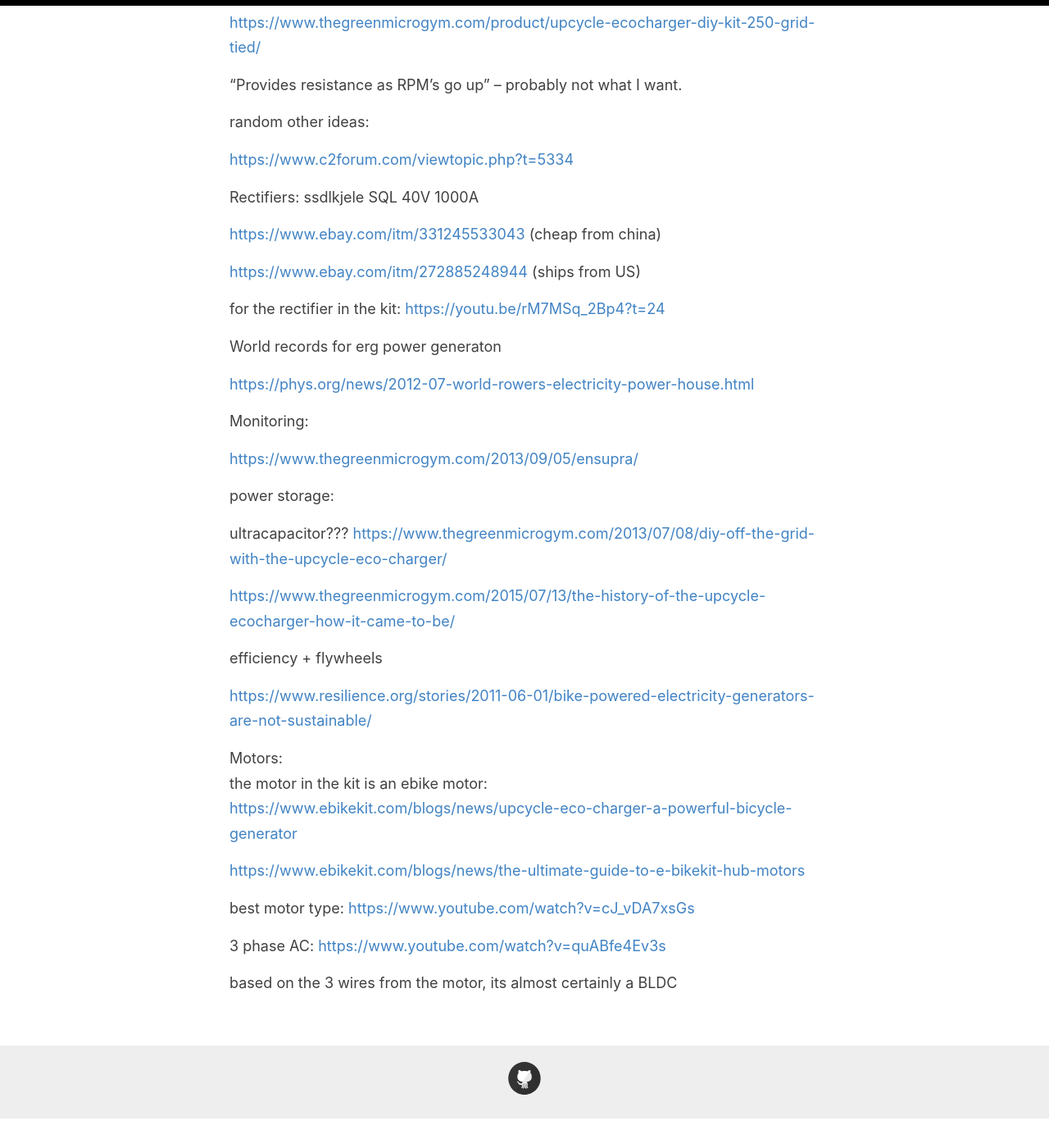
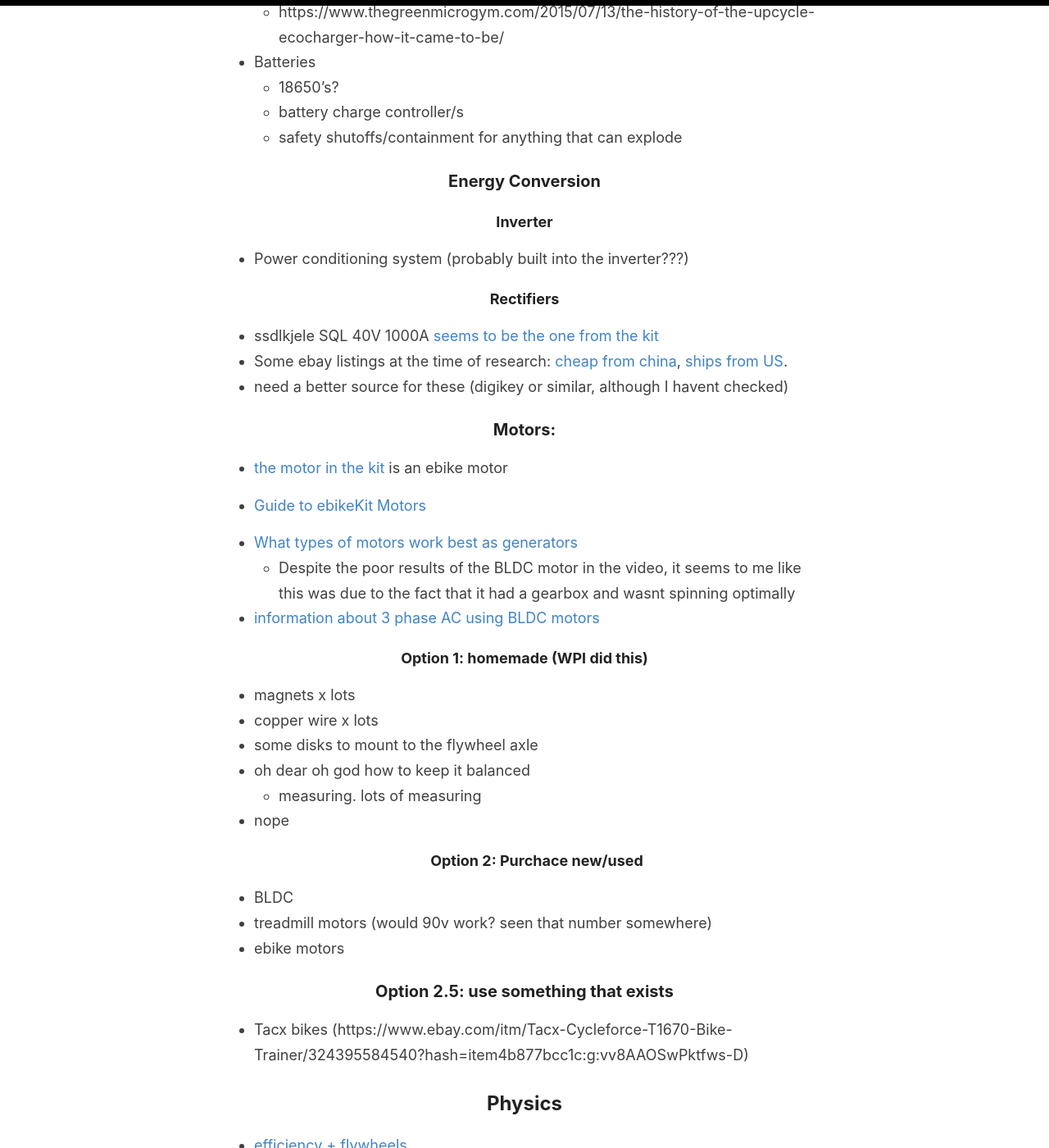
Before and after one commit to MoralCode/ErgPower, a Jekyll site: the page built from index.md, in a window 1280 px wide and 1400 px high, scrolled down 6058 px. Shown: the whole window at 82% size. Built offline with Jekyll 4.4.1, drawn with Linux system fonts in a browser that asks for light colours; comment, search, counter and statistics services are not loaded; our own code applies the rules of GitHub Pages for plain Markdown files; before the commit the page ends 7422 px from its top, so only the background shows below that; some of the changed text lies outside the part shown.

Commit message:
convert the research section into more proper markdown

```diff
--- a/index.md
+++ b/index.md
@@ -32,7 +32,9 @@ Not all of these phases may be taken to completion, but they represent the appro
           - How fast does an erg flywheel spin?
 
               - From the WPI paper: peaks at like 800 RPM (not clear if
-                this is absolute max though)
+                this is absolute max though). RPM ranged from 395 to 780 and angular velocity
+            ranged from 41.36 to 81.68 radians per second
+
               - Use an Optical tachometer and arduino to datalog it
                 (maybe there’s a better way and the data can be
                 crowdsourced)
@@ -79,7 +81,7 @@ Not all of these phases may be taken to completion, but they represent the appro
     resistance?
 
       - Constant force or no?
-
+  - what rpm/torque value is best for power generation?
   - How does the concept2 “watts” measurement compare to actual power
     generation? Is it heat watts vs energy watts?
 
@@ -93,6 +95,8 @@ Not all of these phases may be taken to completion, but they represent the appro
 
       - I think this depends on the motor as we’d need to match it’s
         RPM/torque for optimal output
+
+  - Is it possible/are there devices that exist to control the power draw on a motor digitally? (i.e. with an arduino?)
 
 ### Phase 2 – Basic Experiments
 
@@ -133,7 +137,8 @@ Not all of these phases may be taken to completion, but they represent the appro
       - Cover the fins?
 
   - How best to connect the motor to the flywheel?
-
+    - put gear-like teeth or some other grippy surface (like a rubber-wheeled LEGO wheel for testing purposes) around the circumference of the flywheel (either facing outwards like a regular/bike gear, or to with the teeth facing the face of the flywheel) so that there is a gear-like relationship between the flywheel and the motor shaft
+    - put a belt around the edge of the flywheel and use that to drive a motor located elsewhere
   - Can we use the concept2 SDK for logging data? (watts, s/m, drag
     factor, flywheel RPM, etc?)
 
@@ -182,108 +187,103 @@ The goal is to do this in a free and open way so that anyone who is sufficiently
   - public Documentation (this repo) for the gory details
   -
 
-# Parts Needed
+# Materials
+## Tools
 
-  - Parts for homemade optical tachometer
-
+- optical tachometer
+    - Homemadeparts
       - IR emitter and receiver LED
       - 10k pot
       - black athletic tape
+    - Probably easier to just buy one and/or get someone who has one to collect the data
 
-  - misc
 
+## Parts
+  - Stuff I already have lying around
+      - Arduino UNO
       - 2.5mm audio jack to capture info from C2 provided cable/power
         generator
-
-  - if homemade generator (WPI did this)
-
-      - magnets x lots
-
-      - copper wire x lots
-
-      - some disks to mount to the flywheel axle
-
-      - oh dear oh god oh fuck how will it be balanced
-
-          - measuring
-
-      - nope
-
-  - scrap motor
-
-      - 90v treadmill motor?
-
-      - Tacx bikes
-        <https://www.ebay.com/itm/Tacx-Cycleforce-T1670-Bike-Trainer/324395584540?hash=item4b877bcc1c:g:vv8AAOSwPktfws-D>
-
-      - ebike motors
-
-      - what rpm/torque value is best for power generation?
-
-      - What RPM/torque does erg output?
-
-          - Form the WPI paper max torque of an erg is prob 15 N-M
-            RPM range results from 395 to 780 and angular velocity
-            ranges from 41.36 to 81.68 radians per second
-
-  - belt/chain/gears/some way to connect the motor to the flywheel
-
-  - inverter
-
-  - watt meter for the wall
-
-  - battery charge controller?
-
-  - Power conditioning system?
-
-# Research
-
-<https://www.thegreenmicrogym.com/product/upcycle-ecocharger-diy-kit-250-grid-tied/>
-
-“Provides resistance as RPM’s go up” – probably not what I want.
-
-[](https://youtu.be/rM7MSq_2Bp4?t=24)
-
-random other ideas:
-
-<https://www.c2forum.com/viewtopic.php?t=5334>
-
-Rectifiers: ssdlkjele SQL 40V 1000A
-
-<https://www.ebay.com/itm/331245533043> (cheap from china)
-
-<https://www.ebay.com/itm/272885248944> (ships from US)
-
-for the rectifier in the kit: <https://youtu.be/rM7MSq_2Bp4?t=24>
-
-World records for erg power generaton
-
-<https://phys.org/news/2012-07-world-rowers-electricity-power-house.html>
-
-Monitoring:
-
-<https://www.thegreenmicrogym.com/2013/09/05/ensupra/>
-
-power storage:
-
-ultracapacitor???
-<https://www.thegreenmicrogym.com/2013/07/08/diy-off-the-grid-with-the-upcycle-eco-charger/>
-
-<https://www.thegreenmicrogym.com/2015/07/13/the-history-of-the-upcycle-ecocharger-how-it-came-to-be/>
-
-efficiency + flywheels
-
-<https://www.resilience.org/stories/2011-06-01/bike-powered-electricity-generators-are-not-sustainable/>
-
-Motors:
-the motor in the kit is an ebike motor:
-<https://www.ebikekit.com/blogs/news/upcycle-eco-charger-a-powerful-bicycle-generator>
-
-<https://www.ebikekit.com/blogs/news/the-ultimate-guide-to-e-bikekit-hub-motors>
-
-best motor type: <https://www.youtube.com/watch?v=cJ_vDA7xsGs>
-
-3 phase AC: <https://www.youtube.com/watch?v=quABfe4Ev3s>
+      - some salvaged and unused 18650's from old laptop batteries
 
 
-based on the 3 wires from the motor, its almost certainly a BLDC
+# Research, Ideas and Brainstorming
+
+## Parts and Sourcing
+### Monitoring Devices
+
+- https://www.thegreenmicrogym.com/2013/09/05/ensupra/
+- Kill-A-Watt or similar watt meter for the wall once we get to the stace of putting power into a house
+
+### Energy storage
+
+- ultracapacitors?
+  - https://www.thegreenmicrogym.com/2013/07/08/diy-off-the-grid-with-the-upcycle-eco-charger/
+  - https://www.thegreenmicrogym.com/2015/07/13/the-history-of-the-upcycle-ecocharger-how-it-came-to-be/
+- Batteries
+  - 18650's?
+  - battery charge controller/s
+  - safety shutoffs/containment for anything that can explode
+
+
+### Energy Conversion
+#### Inverter
+ - Power conditioning system (probably built into the inverter???)
+
+#### Rectifiers
+   - ssdlkjele SQL 40V 1000A [seems to be the one from the kit](https://youtu.be/rM7MSq_2Bp4?t=24)
+   - Some ebay listings at the time of research: [cheap from china](https://www.ebay.com/itm/331245533043), [ships from US](https://www.ebay.com/itm/272885248944).
+   - need a better source for these (digikey or similar, although I havent checked)
+
+### Motors:
+- [the motor in the kit](https://www.ebikekit.com/blogs/news/upcycle-eco-charger-a-powerful-bicycle-generator) is an ebike motor
+- [Guide to ebikeKit Motors](https://www.ebikekit.com/blogs/news/the-ultimate-guide-to-e-bikekit-hub-motors)
+
+- [What types of motors work best as generators](https://www.youtube.com/watch?v=cJ_vDA7xsGs)
+  - Despite the poor results of the BLDC motor in the video, it seems to me like this was due to the fact that it had a gearbox and wasnt spinning optimally
+- [information about 3 phase AC using BLDC motors](https://www.youtube.com/watch?v=quABfe4Ev3s)
+
+#### Option 1: homemade (WPI did this)
+  - magnets x lots
+  - copper wire x lots
+  - some disks to mount to the flywheel axle
+  - oh dear oh god how to keep it balanced
+      - measuring. lots of measuring
+  - nope
+#### Option 2: Purchace new/used
+  - BLDC
+  - treadmill motors (would 90v work? seen that number somewhere)
+  - ebike motors
+
+### Option 2.5: use something that exists
+  - Tacx bikes
+    (https://www.ebay.com/itm/Tacx-Cycleforce-T1670-Bike-Trainer/324395584540?hash=item4b877bcc1c:g:vv8AAOSwPktfws-D)
+
+
+
+## Physics
+ - [efficiency + flywheels](https://www.resilience.org/stories/2011-06-01/bike-powered-electricity-generators-are-not-sustainable/)
+
+
+
+## Planning
+### Ideas for Ways to connect motor and flywheel
+  - belt
+  - chain
+  - gears
+  - fabricate a new flywheel that mounts the same way as the stock one?
+
+
+
+## Misc
+
+- [old C2 forum posts of people taling about similar ideas](https://www.c2forum.com/viewtopic.php?t=5334)
+
+- [Green Microgym UpCycle EcoCharger Kit](https://www.thegreenmicrogym.com/product/upcycle-ecocharger-diy-kit-250-grid-tied/)
+  - “Provides resistance as RPM’s go up” – probably not what I want.
+  - [how the kit works video](https://youtu.be/rM7MSq_2Bp4?t=24)
+  - based on the 3 wires from the motor, its almost certainly a BLDC
+
+
+### World records for erg power generaton
+
+ - https://phys.org/news/2012-07-world-rowers-electricity-power-house.html
```
